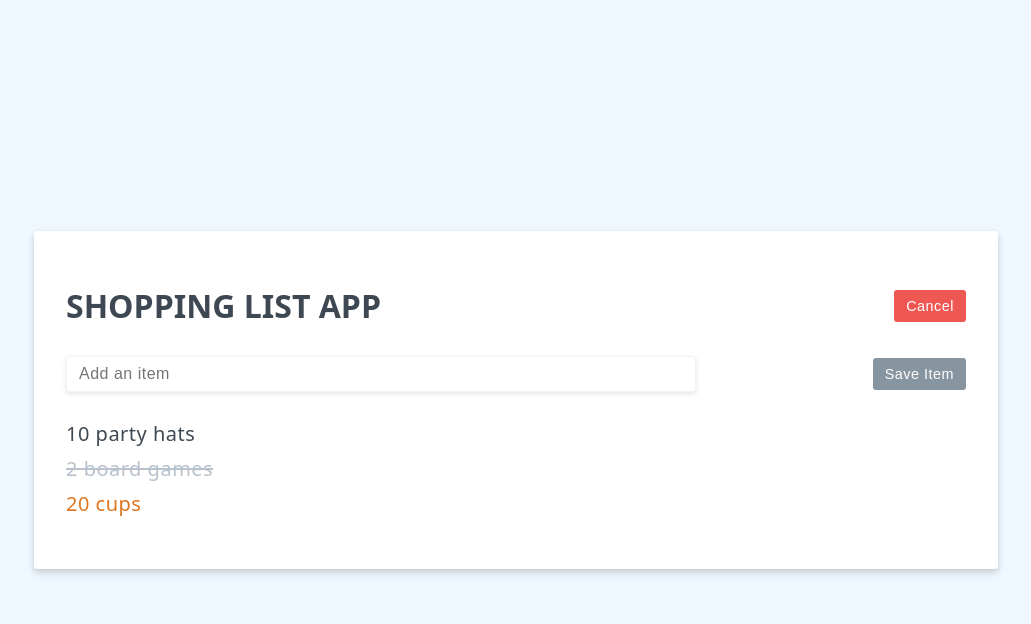
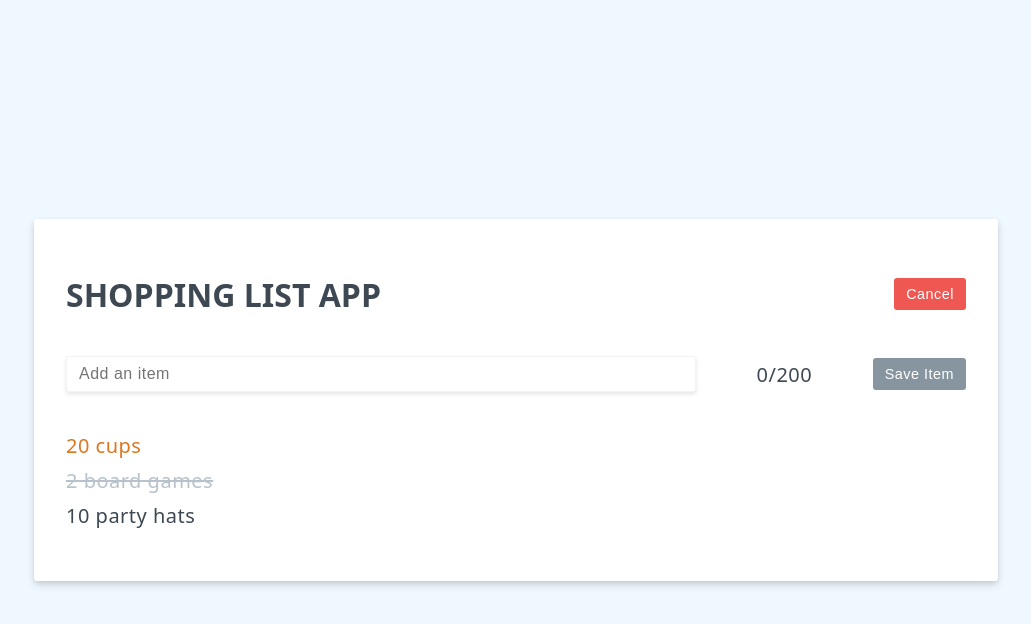
Before and after one commit to od3n/vuejs-fundamentals, a plain HTML site: page index.html in a window 1280 px wide. Both pictures are taken after a click on the button "Add Item". Shown: the whole page, without its empty margins (124-1155 px from the left). Drawn offline with nearby package versions, Linux system fonts and the light colour scheme.

Commit message:
Computed Properties

```diff
--- a/index.html
+++ b/index.html
@@ -14,10 +14,11 @@
             </div>
             <div v-if="state === 'edit'" class="add-item-form">
                 <input v-model="newItem" type="text" placeholder="Add an item" @keyup.enter="saveItem">
+                <p>{{ characterCount }}/200</p>
                 <button class="btn btn-primary" :disabled="newItem.length === 0" @click="saveItem">Save Item</button>
             </div>
             <ul>
-                <li v-for="item in items" :class="[item.purchased ? 'strikeout' : '', item.highPriority ? 'priority' : '', ]" @click="tooglePurchased(item)">{{ item.label }}</li>
+                <li v-for="item in reversedItems" :class="[item.purchased ? 'strikeout' : '', item.highPriority ? 'priority' : '', ]" @click="tooglePurchased(item)">{{ item.label }}</li>
             </ul>
             <p v-if="items.length === 0">Nice job! You've bought all your items.</p>
         </div>
@@ -50,6 +51,14 @@
                         // '20 cups'
                     ]
                 },
+                computed: {
+                    characterCount() {
+                        return this.newItem.length;
+                    },
+                    reversedItems() {
+                        return this.items.slice(0).reverse();
+                    }
+                },
                 methods: {
                     saveItem: function() {
                         this.items.push({
```
